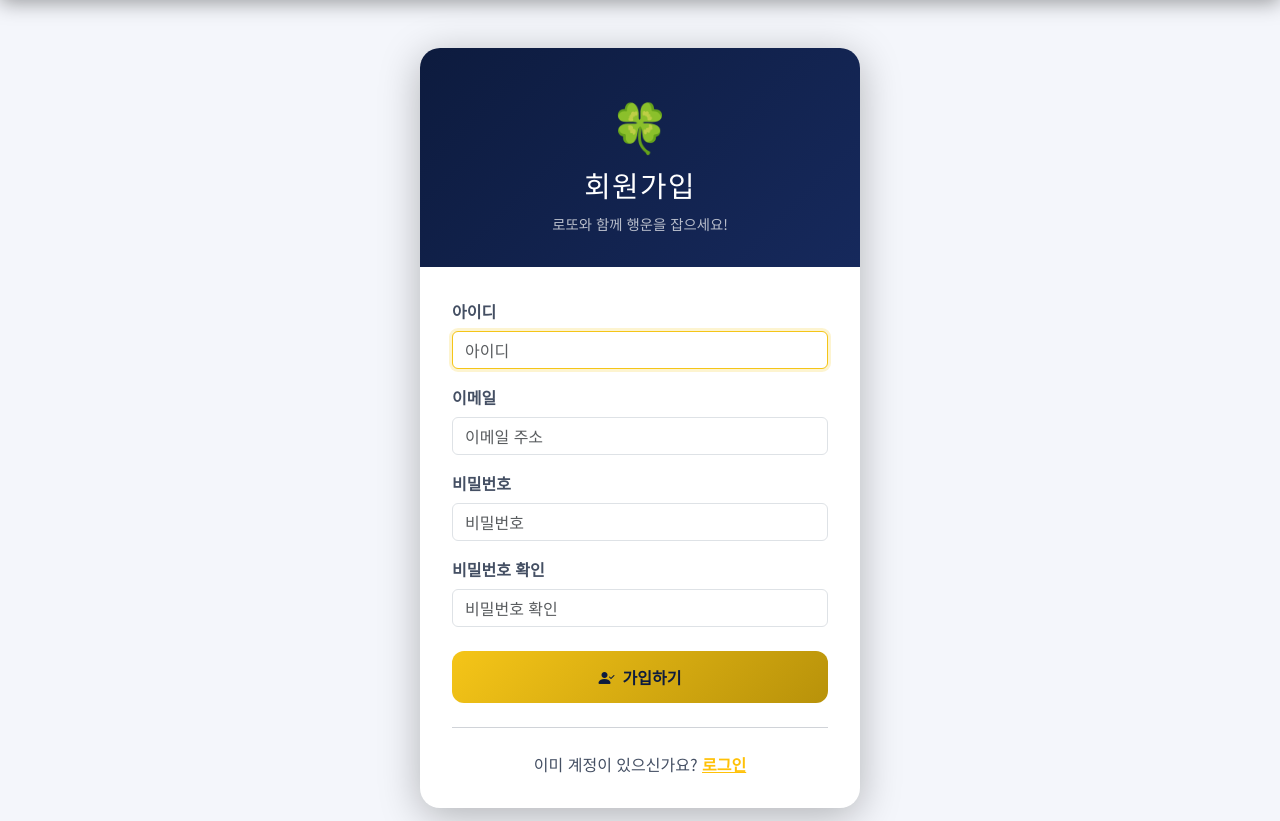
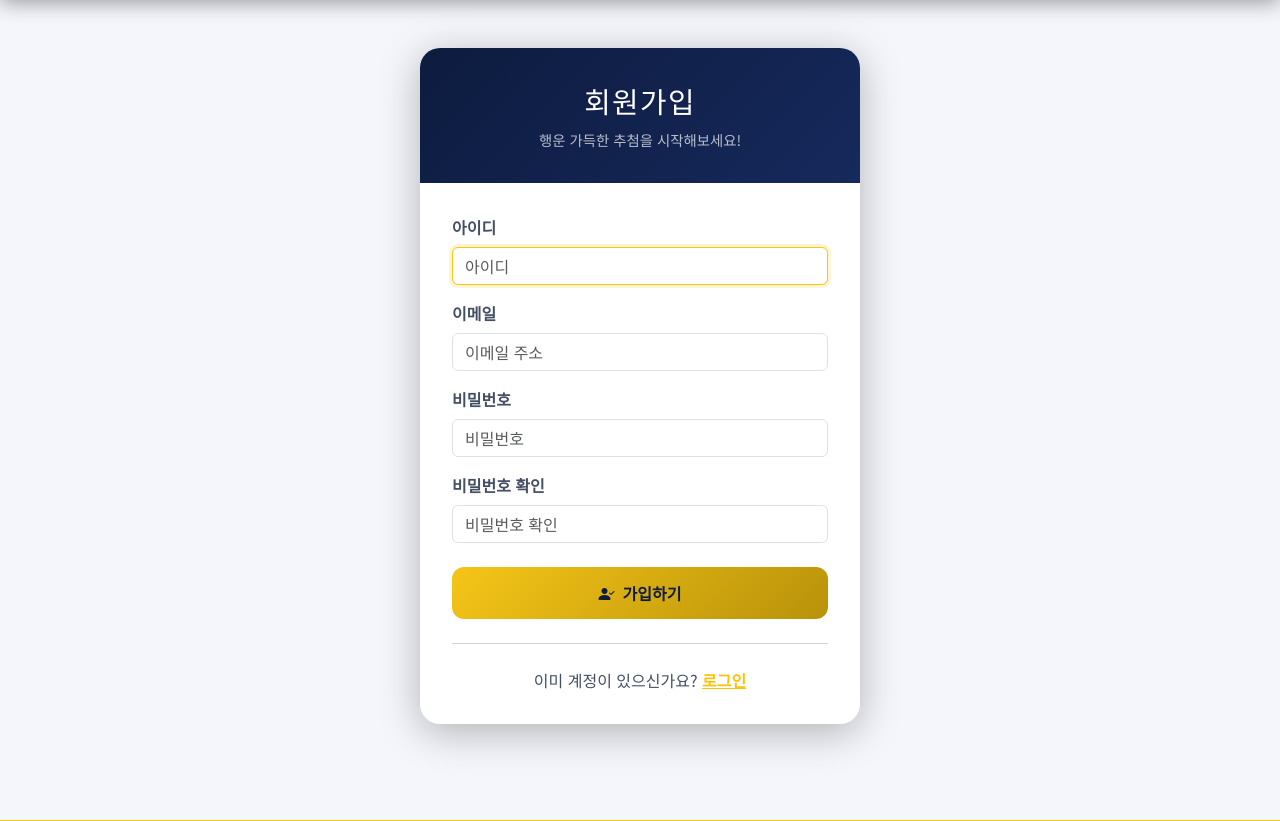
Before and after one commit to Hanna074/lotto, a Django app: page /accounts/signup/ in a window 1280 px wide. Shown: the part 75-896 px from the top of the page. Run offline with Django 4.2, Linux system fonts and the light colour scheme.

Commit message:
account templates 수정

```diff
--- a/accounts/templates/accounts/login.html
+++ b/accounts/templates/accounts/login.html
@@ -1,6 +1,6 @@
 {% extends 'base.html' %}
 
-{% block title %}로그인 - LOTTO 6/45{% endblock %}
+{% block title %}로그인 - LOTTO{% endblock %}
 
 {% block content %}
 <div class="container py-5">
@@ -8,7 +8,7 @@
     <div class="auth-header">
       <div class="auth-icon">🔑</div>
       <h3>로그인</h3>
-      <p>다시 오셨군요! 오늘도 행운이 함께하길!</p>
+      <p>환영합니다. 오늘도 행운 가득한 하루 되세요!</p>
     </div>
     <div class="auth-body">
       <form method="post">
--- a/accounts/templates/accounts/signup.html
+++ b/accounts/templates/accounts/signup.html
@@ -1,14 +1,13 @@
 {% extends 'base.html' %}
 
-{% block title %}회원가입 - LOTTO 6/45{% endblock %}
+{% block title %}회원가입 - LOTTO{% endblock %}
 
 {% block content %}
 <div class="container py-5">
   <div class="auth-card mx-auto">
     <div class="auth-header">
-      <div class="auth-icon">🍀</div>
       <h3>회원가입</h3>
-      <p>로또와 함께 행운을 잡으세요!</p>
+      <p>행운 가득한 추첨을 시작해보세요!</p>
     </div>
     <div class="auth-body">
       <form method="post">
```
